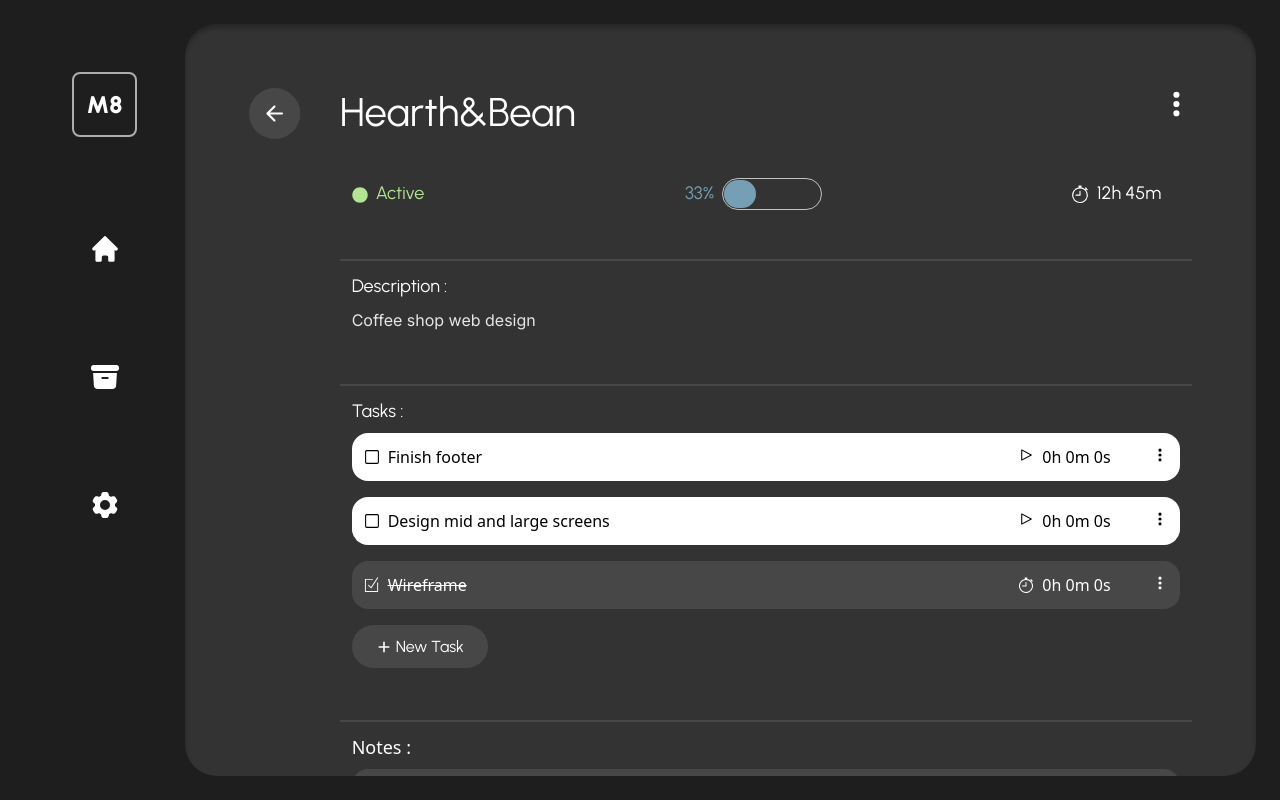
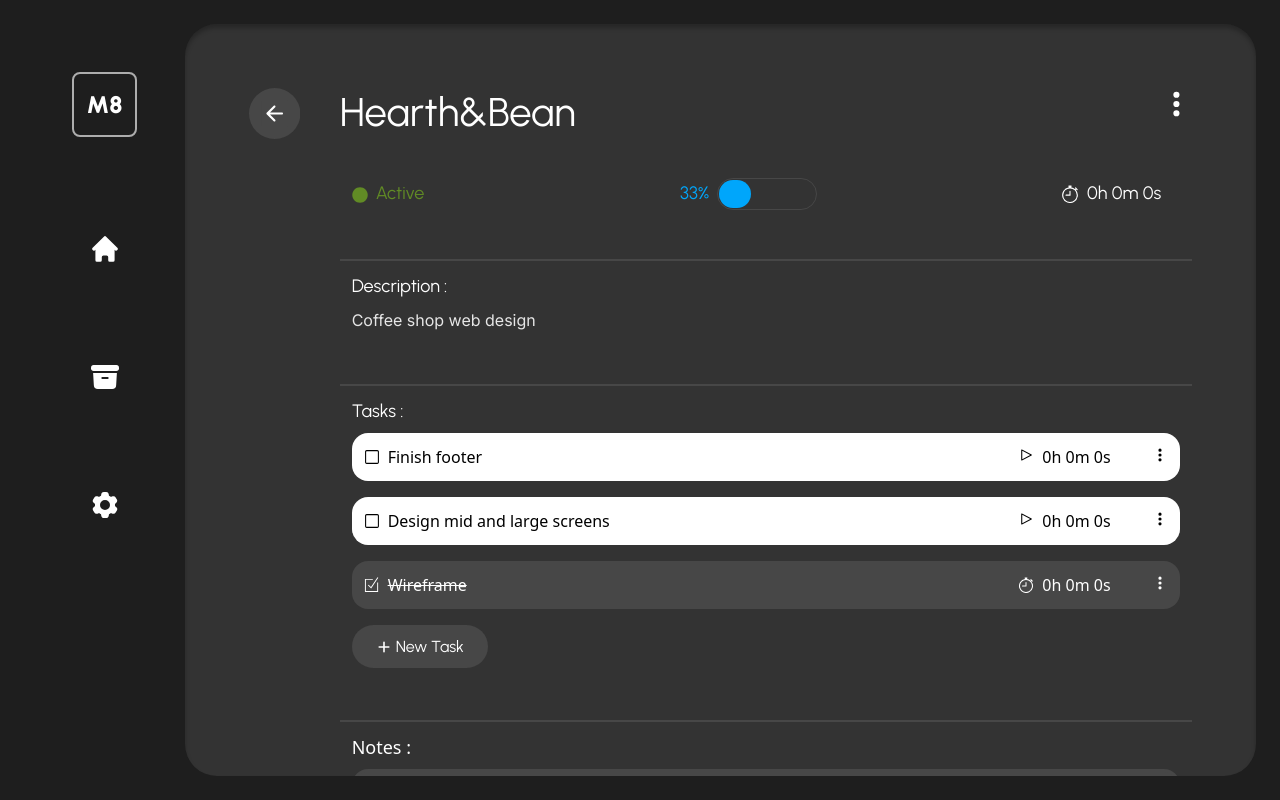
Before and after one commit to shockwavebolt/M8-Project-Tracker, a React (Vite) app: page /projects/11 in a window 1280 px wide. Built offline with nearby package versions, Linux system fonts and the light colour scheme.

Commit message:
Added Overall project time, updated dot menu behavivior, added toast notifications, changed accent colors

```diff
--- a/package.json
+++ b/package.json
@@ -13,6 +13,7 @@
     "@tailwindcss/vite": "^4.1.15",
     "react": "^18.2.0",
     "react-dom": "^18.2.0",
+    "react-hot-toast": "^2.6.0",
     "react-icons": "^5.5.0",
     "react-router-dom": "^7.9.4",
     "styled-components": "^6.1.19",
--- a/src/App.jsx
+++ b/src/App.jsx
@@ -6,6 +6,7 @@ import Archive from "./pages/Archive";
 import ProjectOverview from "./pages/ProjectOverview";
 import { ProjectProvider } from "./projects/ProjectContext";
 import CreateNewProject from "./projects/CreateNewProject";
+import { Toaster } from "react-hot-toast";
 
 function App() {
   return (
@@ -23,6 +24,27 @@ function App() {
             </Route>
           </Routes>
         </BrowserRouter>
+
+        <Toaster
+          position="top-center"
+          gutter={12}
+          containerStyle={{ margin: "8px" }}
+          toastOptions={{
+            success: {
+              duration: 3000,
+            },
+            error: {
+              duration: 5000,
+            },
+            style: {
+              fontSize: "16px",
+              maxWidth: "500px",
+              padding: "16px 24px",
+              backgroundColor: "#474747",
+              color: "white",
+            },
+          }}
+        />
       </ProjectProvider>
     </>
   );
--- /dev/null
+++ b/src/UI/Notes.jsx
@@ -0,0 +1,39 @@
+import styled from "styled-components";
+import Button from "./Button";
+import { useState } from "react";
+import { useProject } from "../projects/ProjectContext";
+
+const TextArea = styled.textarea`
+  all: unset; /* removes global inheritance */
+  height: 200px;
+  padding: 16px;
+  align-self: stretch;
+  border-radius: 16px;
+  border: 3px solid #474747;
+  background: #474747;
+  color: white;
+
+  &:focus {
+    outline: none;
+  }
+`;
+
+function Notes({ project }) {
+  const { updateNotes } = useProject();
+  const [notes, setNotes] = useState(project.notes);
+
+  function handleSave() {
+    updateNotes(project.id, notes);
+  }
+  return (
+    <TextArea
+      autoFocus={false}
+      value={notes}
+      onChange={(e) => setNotes(e.target.value)}
+      onBlur={handleSave}
+      onKeyDown={(e) => e.key === "Enter" && handleSave()}
+    ></TextArea>
+  );
+}
+
+export default Notes;
--- a/src/UI/ProgressionBar.jsx
+++ b/src/UI/ProgressionBar.jsx
@@ -4,8 +4,8 @@ const Container = styled.div`
   padding: 1px;
   width: 100px;
   height: 32px;
-  border: 1.5px solid;
-  border-color: #c2c2c2;
+  border: 1px solid;
+  border-color: #474747;
   border-radius: 9999px;
   overflow: hidden;
 `;
@@ -14,7 +14,7 @@ const Bar = styled.div`
   height: 100%;
 
   border-radius: 9999px;
-  background-color: #769fb6;
+  background-color: #00a6fb;
   transition: all;
   transition-duration: 300ms;
 `;
--- a/src/UI/ProjectStatus.jsx
+++ b/src/UI/ProjectStatus.jsx
@@ -55,11 +55,11 @@ function ProjectStatus({ projectId, status, progress }) {
     <div
       className={`relative flex p-3 gap-2 justify-center items-center  whitespace-nowrap   ${
         curStatus === "Active"
-          ? "text-[#B3E493]"
+          ? "text-[#618B25]"
           : curStatus === "Paused"
-          ? "text-[#ECA72C]"
+          ? "text-[#FF7F11]"
           : curStatus === "Completed"
-          ? "text-[#769fb6]"
+          ? "text-[#00A6FB]"
           : "text-[#adadad]"
       }`}
     >
@@ -82,11 +82,11 @@ function ProjectStatus({ projectId, status, progress }) {
       {menuOpen && (
         <StatusMenu>
           <FaCircle
-            className="w-4 h-4 text-[#B3E493] cursor-pointer"
+            className="w-4 h-4 text-[#618B25] cursor-pointer"
             onClick={() => handleSelection("Active")}
           ></FaCircle>
           <FaCircle
-            className="w-4 h-4 text-[#ECA72C] cursor-pointer"
+            className="w-4 h-4 text-[#FF7F11] cursor-pointer"
             onClick={() => handleSelection("Paused")}
           ></FaCircle>
         </StatusMenu>
--- a/src/UI/Task.jsx
+++ b/src/UI/Task.jsx
@@ -4,7 +4,7 @@ import { RxBox, RxPause, RxPlay } from "react-icons/rx";
 import { TfiCheckBox } from "react-icons/tfi";
 import styled, { css } from "styled-components";
 import { useProject } from "../projects/ProjectContext";
-import { useEffect, useState } from "react";
+import { useEffect, useRef, useState } from "react";
 import StyledDotMenu from "./dotMenu";
 
 const variations = {
@@ -64,6 +64,7 @@ function Task({ projectId, task }) {
   const [editedText, setEditedText] = useState(task.title);
   const [runTime, setRunTime] = useState(false);
   const [displayTime, setDisplayTime] = useState(task.elapsed);
+  const menuRef = useRef(null);
 
   function handleClick() {
     toggleTask(projectId, task.id);
@@ -99,6 +100,20 @@ function Task({ projectId, task }) {
   useEffect(() => {
     setDisplayTime(task.elapsed);
   }, [task.elapsed]);
+
+  useEffect(() => {
+    function handleClickOutside(e) {
+      if (menuRef.current && !menuRef.current.contains(e.target)) {
+        setOpenMenu(false);
+      }
+    }
+
+    if (menuOpen) {
+      document.addEventListener("mousedown", handleClickOutside);
+    }
+
+    return () => document.removeEventListener("mousedown", handleClickOutside);
+  }, [menuOpen]);
 
   return (
     <TaskWrapper variation={task.completed ? "completed" : "incomplete"}>
@@ -156,7 +171,7 @@ function Task({ projectId, task }) {
         </button>
 
         {menuOpen && (
-          <StyledDotMenu>
+          <StyledDotMenu ref={menuRef}>
             <div
               className="cursor-pointer"
               onClick={() => resetTaskTimer(projectId, task.id)}
--- a/src/pages/ProjectOverview.jsx
+++ b/src/pages/ProjectOverview.jsx
@@ -1,5 +1,4 @@
 import { HiDotsVertical } from "react-icons/hi";
-import styled from "styled-components";
 import Task from "../UI/Task";
 import Header from "../UI/Header";
 import ProgressionBar from "../UI/ProgressionBar";
@@ -9,26 +8,16 @@ import { useProject } from "../projects/ProjectContext";
 import BackButton from "../UI/BackButton";
 import TasksInput from "../projects/TasksInput";
 import ProjectStatus from "../UI/ProjectStatus";
-
-const TextArea = styled.div`
-  height: 200px;
-  padding: 16px;
-  align-self: stretch;
-  border-radius: 16px;
-  border: 3px solid #474747;
-  background: #474747;
-  color: white;
-`;
+import Notes from "../UI/Notes";
 
 function ProjectOverview() {
+  const { projects, getProjectElapsed, formatTime } = useProject();
   const { id } = useParams();
-  const { projects } = useProject();
   const project = projects.find((p) => p.id === Number(id));
   return (
     <>
       <div className="flex gap-10 ">
         <BackButton />
-        {/* <HiOutlineArrowCircleLeft className=" text-white w-10 h-10" /> */}
         <div className="flex flex-col items-start self-stretch w-full  gap-10">
           <div className="flex justify-between w-full items-stretch ">
             <div className="flex flex-col w-full gap-8">
@@ -39,11 +28,8 @@ function ProjectOverview() {
                   status={project.status}
                   progress={project.progress}
                 />
-                {/* <div className="flex p-3 gap-2 justify-center items-center text-[#B3E493]">
-                  <FaCircle className="w-4 h-4  translate-y-[0.05em]" />
-                  <div>{project.status}</div>
-                </div> */}
-                <div className="flex gap-2 items-center text-[#769FB6]">
+
+                <div className="flex gap-2 items-center text-[#00A6FB]">
                   {Math.round(project.progress)}%
                   <span>
                     <ProgressionBar progress={project.progress} />
@@ -53,7 +39,7 @@ function ProjectOverview() {
                   <span>
                     <BsStopwatch />
                   </span>
-                  12h 45m
+                  {formatTime(getProjectElapsed(project))}
                 </div>
               </div>
             </div>
@@ -91,8 +77,9 @@ function ProjectOverview() {
             <div className="font-(--font-01) text-white text-[18px]">
               Notes :
             </div>
+
             {/* TEXT AREA */}
-            <TextArea>{project.notes}</TextArea>
+            <Notes project={project} />
           </div>
         </div>
       </div>
--- a/src/projects/ProjectContext.jsx
+++ b/src/projects/ProjectContext.jsx
@@ -1,4 +1,5 @@
 import { createContext, useContext, useEffect, useState } from "react";
+import toast from "react-hot-toast";
 
 const projectData = [
   {
@@ -6,7 +7,6 @@ const projectData = [
     name: " Hearth&Bean",
     description: "Coffee shop web design",
     status: "Active",
-    time: "12h45m",
     tasks: [
       {
         id: 111,
@@ -40,7 +40,6 @@ const projectData = [
     name: "LunaWear",
     description: "E-commerce fashion landing page",
     status: "Paused",
-    time: "9h10m",
     tasks: [
       {
         id: 121,
@@ -75,7 +74,6 @@ const projectData = [
     name: "NovaFit",
     description: "Personal trainer portfolio site",
     status: "Active",
-    time: "16h30m",
     tasks: [
       {
         id: 131,
@@ -124,7 +122,14 @@ function ProjectProvider({ children }) {
 
   function addNewProject(newProject) {
     setProjects((prevProjects) => [newProject, ...prevProjects]);
-    console.log(newProject.tasks);
+    toast.success("New Project Added");
+  }
+
+  function deleteProject(projectId) {
+    setProjects((prevProjects) =>
+      prevProjects.filter((project) => projectId != project.id)
+    );
+    toast.success("Project successfully deleted");
   }
 
   function addTask(projectId, newTask) {
@@ -141,6 +146,7 @@ function ProjectProvider({ children }) {
         return project;
       })
     );
+    toast.success("New Task Added");
   }
 
   function toggleTask(projectId, taskId) {
@@ -172,6 +178,7 @@ function ProjectProvider({ children }) {
           : project
       )
     );
+    toast.success("Task successfully deleted");
   }
 
   function editTask(projectId, taskId, newTitle) {
@@ -195,6 +202,15 @@ function ProjectProvider({ children }) {
         project.id === projectId ? { ...project, status: newStatus } : project
       )
     );
+  }
+
+  function formatTime(ms) {
+    const totalSeconds = Math.floor(ms / 1000);
+    const hours = Math.floor(totalSeconds / 3600);
+    const minutes = Math.floor((totalSeconds % 3600) / 60);
+    const seconds = totalSeconds % 60;
+
+    return `${hours}h ${minutes}m ${seconds}s`;
   }
 
   function startTaskTimer(projectId, taskId) {
@@ -278,6 +294,18 @@ function ProjectProvider({ children }) {
     return () => clearInterval(interval);
   }, []);
 
+  function getProjectElapsed(project) {
+    return project.tasks.reduce((sum, task) => sum + task.elapsed, 0);
+  }
+
+  function updateNotes(projectId, newNote) {
+    setProjects((prevProjects) =>
+      prevProjects.map((project) =>
+        project.id === projectId ? { ...project, notes: newNote } : project
+      )
+    );
+  }
+
   return (
     <ProjectContext.Provider
       value={{
@@ -285,12 +313,16 @@ function ProjectProvider({ children }) {
         addTask,
         toggleTask,
         addNewProject,
+        deleteProject,
         deleteTask,
         editTask,
         updateStatus,
         startTaskTimer,
         pauseTaskTimer,
         resetTaskTimer,
+        getProjectElapsed,
+        formatTime,
+        updateNotes,
       }}
     >
       {children}
--- a/src/projects/ProjectItem.jsx
+++ b/src/projects/ProjectItem.jsx
@@ -3,9 +3,10 @@ import styled from "styled-components";
 import ProgressionBar from "../UI/ProgressionBar";
 import { BsStopwatch } from "react-icons/bs";
 import ProjectStatus from "../UI/ProjectStatus";
-import { useState } from "react";
+import { useEffect, useRef, useState } from "react";
 import StyledDotMenu from "../UI/dotMenu";
 import { Link } from "react-router-dom";
+import { useProject } from "./ProjectContext";
 
 const Wrapper = styled.li`
   display: flex;
@@ -45,10 +46,26 @@ const ProjectStats = styled.div`
 
 function ProjectItem({ item }) {
   const [menuOpen, setMenuOpen] = useState(false);
+  const { getProjectElapsed, formatTime, deleteProject } = useProject();
+  const menuRef = useRef();
 
   function toggleMenu() {
     setMenuOpen(!menuOpen);
   }
+
+  useEffect(() => {
+    function handleClickOutside(e) {
+      if (menuRef.current && !menuRef.current.contains(e.target)) {
+        setMenuOpen(false);
+      }
+    }
+
+    if (menuOpen) {
+      document.addEventListener("mousedown", handleClickOutside);
+    }
+
+    return () => document.removeEventListener("mousedown", handleClickOutside);
+  }, [menuOpen]);
 
   return (
     <Wrapper>
@@ -87,7 +104,7 @@ function ProjectItem({ item }) {
                 <span>
                   <BsStopwatch />
                 </span>
-                12h 45m
+                {formatTime(getProjectElapsed(item))}
               </div>
             </div>
           </ProjectStats>
@@ -106,9 +123,14 @@ function ProjectItem({ item }) {
           </button>
 
           {menuOpen && (
-            <StyledDotMenu>
+            <StyledDotMenu ref={menuRef}>
               <div>Archive</div>
-              <div>Delete</div>
+              <div
+                className="cursor-pointer"
+                onClick={() => deleteProject(item.id)}
+              >
+                Delete
+              </div>
             </StyledDotMenu>
           )}
         </div>
```
Also changed, not shown: 1 other file (tests, documents, lock files or other folders).
